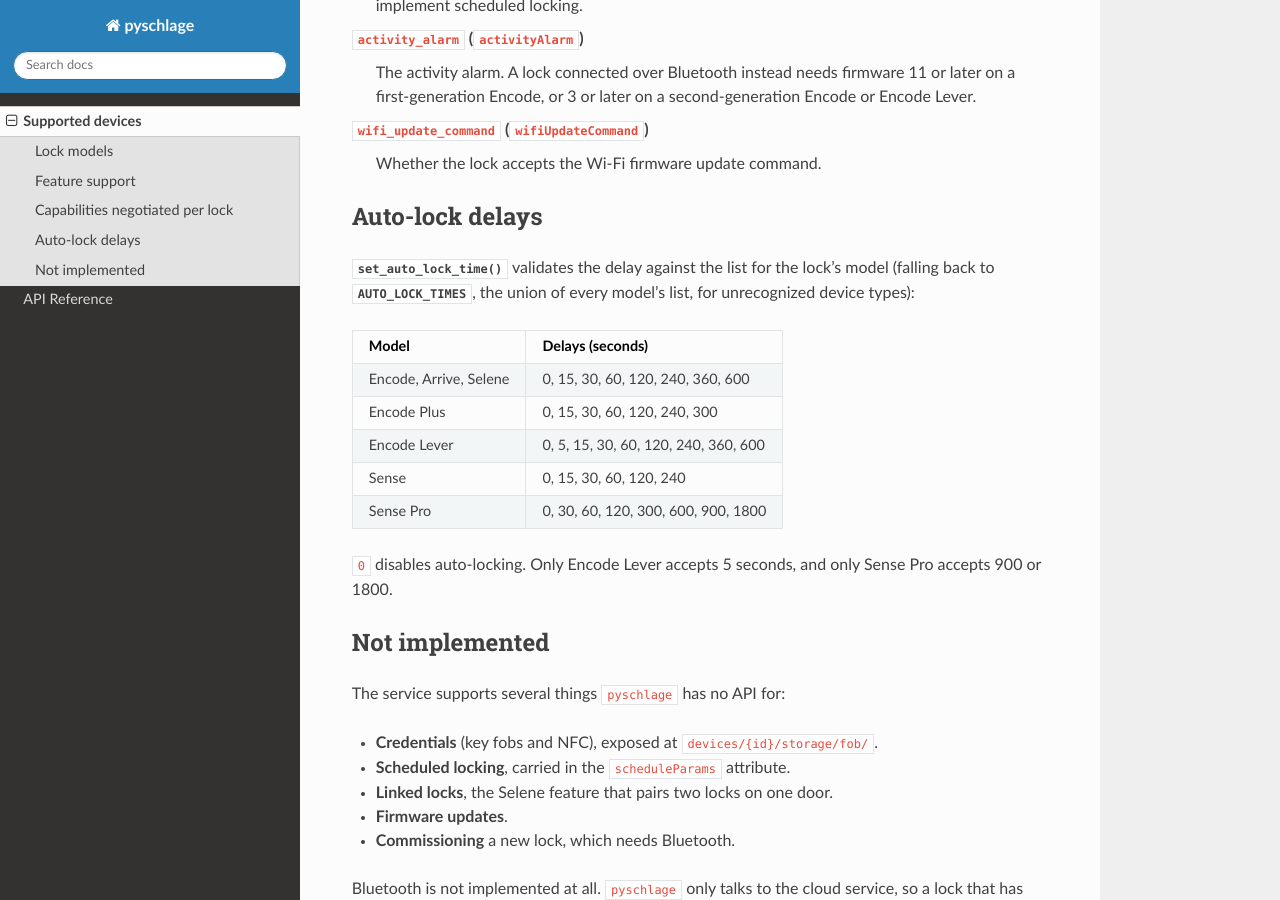
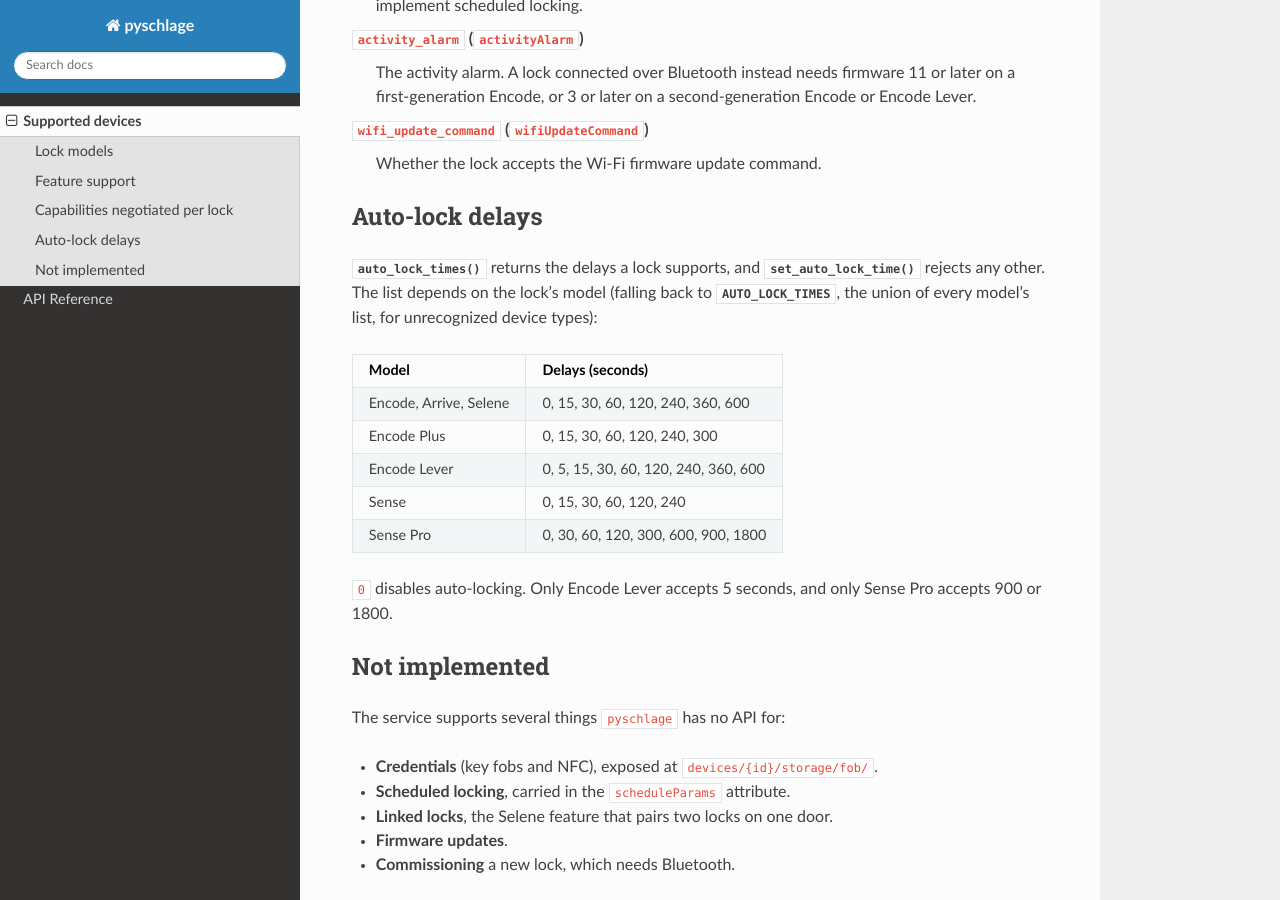
Before and after one commit to dknowles2/pyschlage, a Sphinx documentation site: the page built from docs/devices.rst, in a window 1280 px wide and 900 px high, scrolled down 2474 px. Built offline with Sphinx 7.4.7 and the Read the Docs theme 3.1.0, drawn with Linux system fonts in a browser that asks for light colours.

Commit message:
feat(lock): make auto_lock_times() public (#631)
Callers could only find out which auto-lock delays a lock supports by
catching the ValueError from set_auto_lock_time(). Expose the list it
validates against so they can offer only delays the lock accepts.

Co-authored-by: Claude Opus 5.5 <noreply@anthropic.com>

```diff
--- a/docs/devices.rst
+++ b/docs/devices.rst
@@ -204,8 +204,9 @@ as a :class:`~pyschlage.lock.SupportedFeatures` instance.
 Auto-lock delays
 ----------------
 
-:meth:`~pyschlage.lock.Lock.set_auto_lock_time` validates the delay
-against the list for the lock's model (falling back to
+:meth:`~pyschlage.lock.Lock.auto_lock_times` returns the delays a lock
+supports, and :meth:`~pyschlage.lock.Lock.set_auto_lock_time` rejects any
+other. The list depends on the lock's model (falling back to
 :data:`~pyschlage.lock.AUTO_LOCK_TIMES`, the union of every model's list,
 for unrecognized device types):
 
```
Also changed, not shown: 2 other files.
